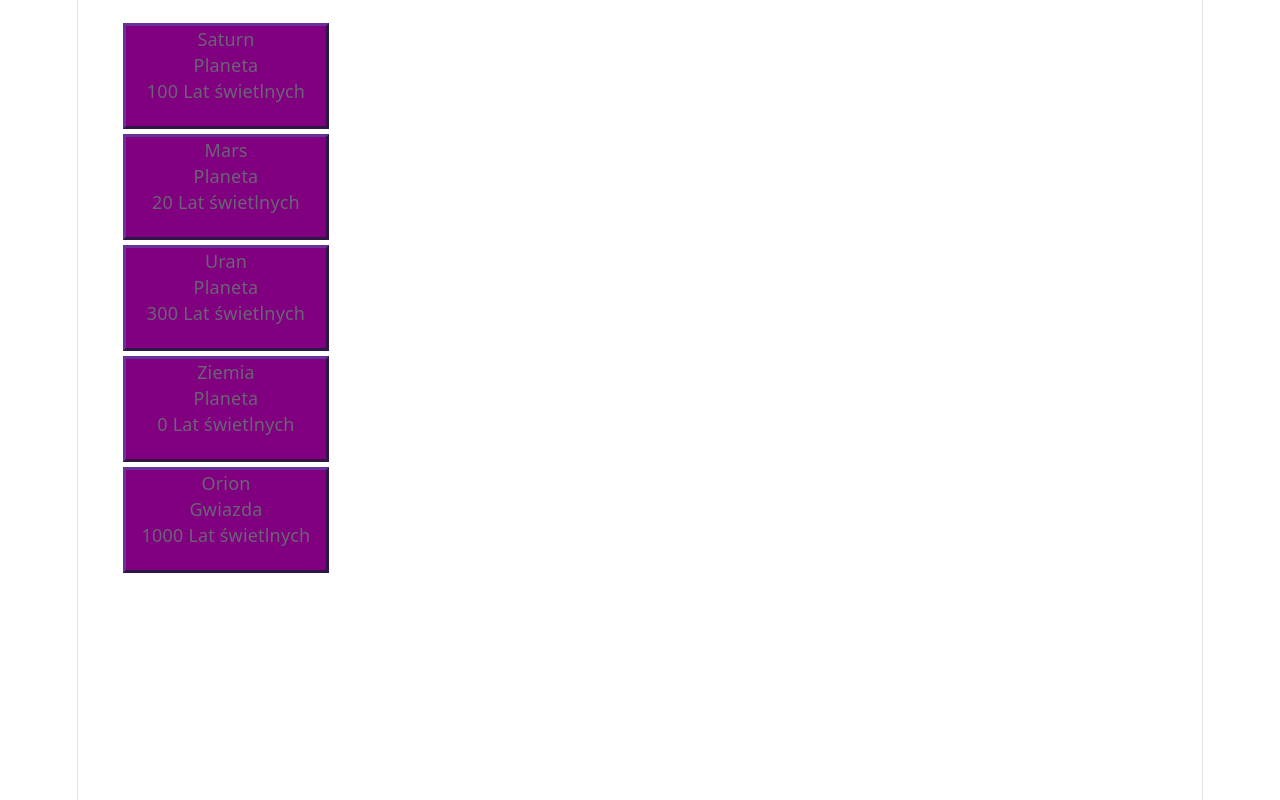
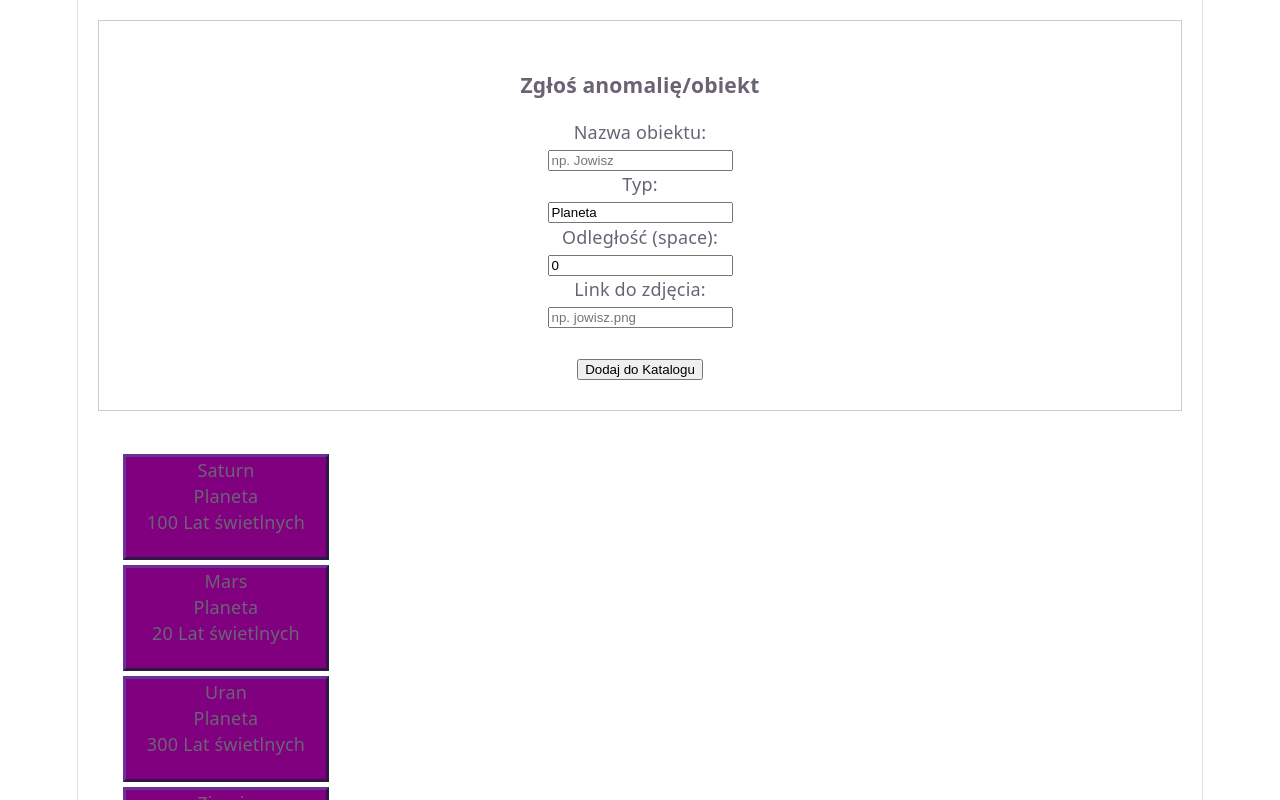
Before and after one commit to MEMEntal2137/astrolog-Kaczkowski-Szymczak, a React (Vite) app: page / in a window 1280 px wide. Shown: the top 800 px of the page. Built offline with nearby package versions, Linux system fonts and the light colour scheme.

Commit message:
Update App.tsx to dynamically add new objects to CatalogList

```diff
--- a/src/App.tsx
+++ b/src/App.tsx
@@ -1,5 +1,7 @@
+import { useState } from 'react'
 import './App.css'
 import CatalogList from "./CatalogList.tsx";
+import DiscoveryForm from "./DiscoveryForm.tsx";
 import type {Obiekt} from "./Obiekt.tsx";
 const TablicaObiektow: Obiekt[]=[{
   name: "Saturn",
@@ -32,9 +34,11 @@ const TablicaObiektow: Obiekt[]=[{
     picture: "orion.png"
   }];
 function App() {
+  const [obiekty, setObiekty] = useState<Obiekt[]>(TablicaObiektow);
   return (
     <>
-      {CatalogList(TablicaObiektow)}
+      <DiscoveryForm onAddObiekt={(nowy) => setObiekty([...obiekty, nowy])} />
+      {CatalogList(obiekty)}
     </>
   )
 }
```
